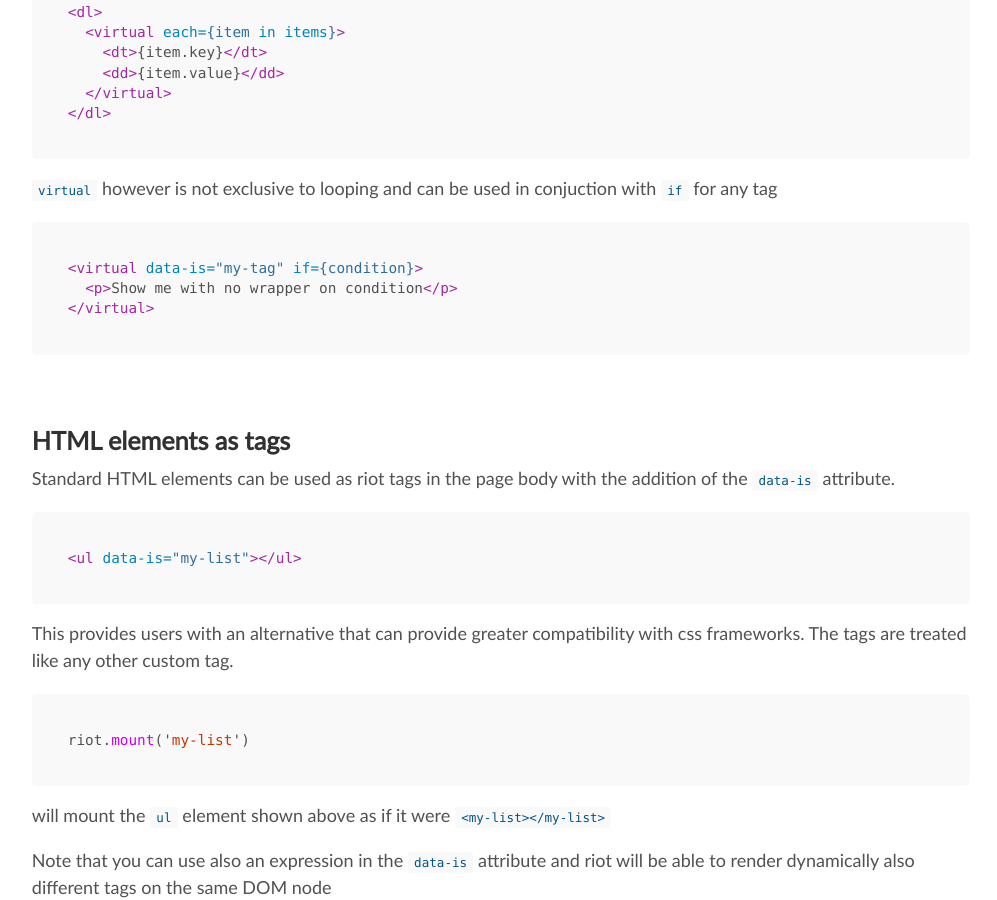
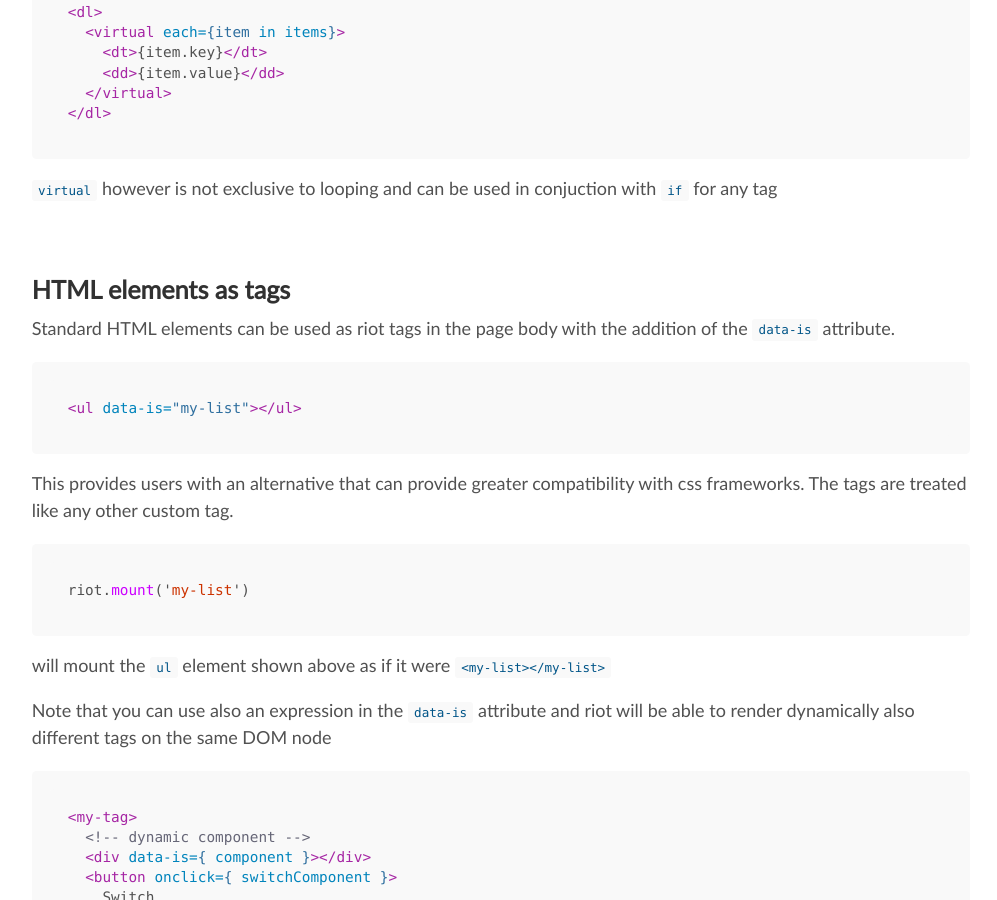
Before and after one commit to riot/riot.github.io, a Jekyll site: the page built from guide/index.md, in a window 1280 px wide and 900 px high, scrolled down 26167 px. Shown: the whole window, without its empty margins (139-1136 px from the left). Built offline with Jekyll 4.4.1, drawn with Linux system fonts in a browser that asks for light colours; nearby versions of some CDN libraries; emoji names are drawn with the system emoji font; comment, search, counter and statistics services are not loaded.

Commit message:
Removed virtual and data-is example for issue 2511
The bug discussed in issue 2511 makes it clear that this part of the documentation is not a valid way to use riot. https://github.com/riot/riot/issues/2511

````diff
--- a/guide/index.md
+++ b/guide/index.md
@@ -1031,11 +1031,6 @@ In some cases you may need to loop some html without having a particular wrapper
 
 `virtual` however is not exclusive to looping and can be used in conjuction with `if` for any tag
 
-```html
-<virtual data-is="my-tag" if={condition}>
-  <p>Show me with no wrapper on condition</p>
-</virtual>
-```
 
 ## HTML elements as tags
 
````
